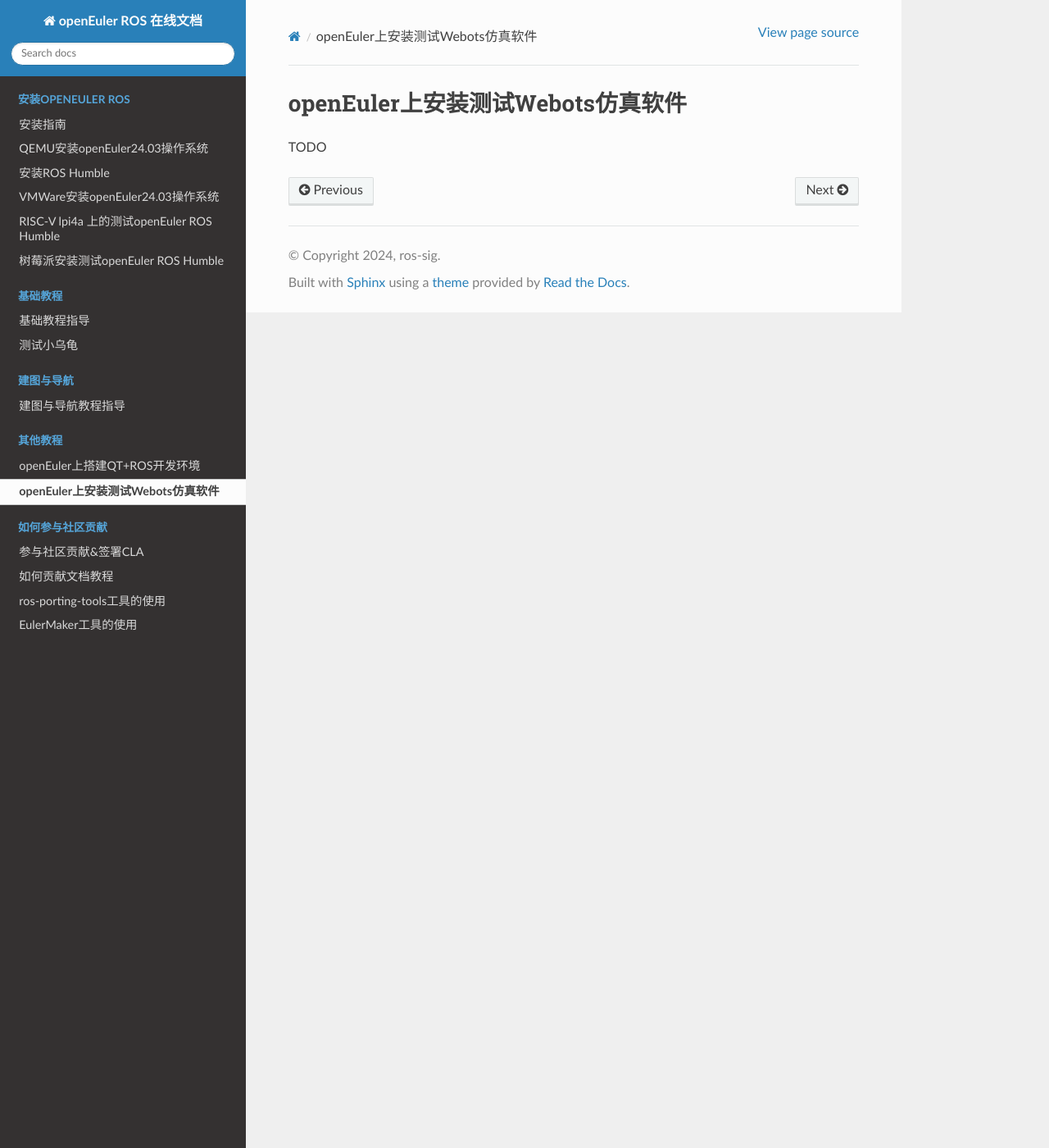
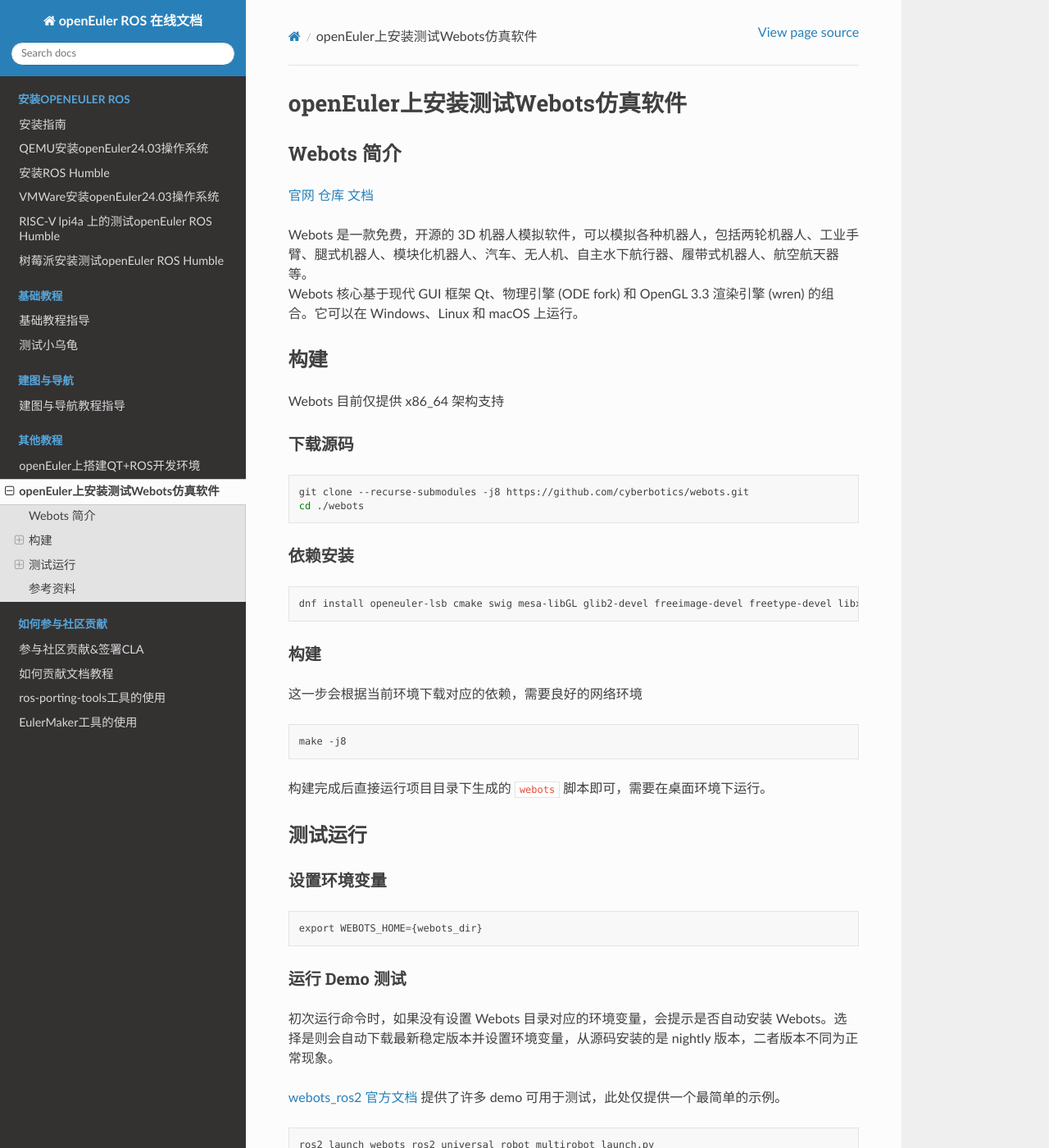
Before and after one commit to openeuler-mirror/ros, a Sphinx documentation site: the page built from docs/source/other-tutorials/webots.md, in a window 1280 px wide and 1400 px high. Shown: the whole window at 82% size. Built offline with Sphinx 7.4.7 and the Read the Docs theme 2.0.0, drawn with Linux system fonts in a browser that asks for light colours; some of the changed text lies outside the part shown.

Commit message:
update: webots docs

````diff
--- a/docs/source/other-tutorials/webots.md
+++ b/docs/source/other-tutorials/webots.md
@@ -1,2 +1,44 @@
 # openEuler上安装测试Webots仿真软件
-TODO
+
+## Webots 简介
+[官网](https://cyberbotics.com/)  [仓库](https://github.com/cyberbotics/webots) [文档](https://cyberbotics.com/doc/guide/menu)
+
+Webots 是一款免费，开源的 3D 机器人模拟软件，可以模拟各种机器人，包括两轮机器人、工业手臂、腿式机器人、模块化机器人、汽车、无人机、自主水下航行器、履带式机器人、航空航天器等。
+Webots 核心基于现代 GUI 框架 Qt、物理引擎 (ODE fork) 和 OpenGL 3.3 渲染引擎 (wren) 的组合。它可以在 Windows、Linux 和 macOS 上运行。
+
+## 构建
+Webots 目前仅提供 x86_64 架构支持
+### 下载源码
+```bash
+git clone --recurse-submodules -j8 https://github.com/cyberbotics/webots.git
+cd ./webots
+```
+### 依赖安装
+```bash
+dnf install openeuler-lsb cmake swig mesa-libGL glib2-devel freeimage-devel freetype-devel libxml2-devel boost-devel libssh-devel libzip readline-devel pbzip2 wget zip unzip glm-devel stb_image-devel stb_image_write-devel
+```
+### 构建
+这一步会根据当前环境下载对应的依赖，需要良好的网络环境
+```bash
+make -j8
+```
+构建完成后直接运行项目目录下生成的 `webots` 脚本即可，需要在桌面环境下运行。
+
+## 测试运行
+### 设置环境变量
+```
+export WEBOTS_HOME={webots_dir}
+```
+
+### 运行 Demo 测试
+初次运行命令时，如果没有设置 Webots 目录对应的环境变量，会提示是否自动安装 Webots。选择是则会自动下载最新稳定版本并设置环境变量，从源码安装的是 nightly 版本，二者版本不同为正常现象。
+
+[webots_ros2 官方文档](https://github.com/cyberbotics/webots_ros2/wiki/Examples) 提供了许多 demo 可用于测试，此处仅提供一个最简单的示例。
+
+```bash
+ros2 launch webots_ros2_universal_robot multirobot_launch.py
+```
+
+## 参考资料
+- [Webots Linux 构建](https://github.com/cyberbotics/webots/wiki/Linux-installation/)
+- [webots_ros2 官方文档](https://github.com/cyberbotics/webots_ros2/wiki/Examples)
````
